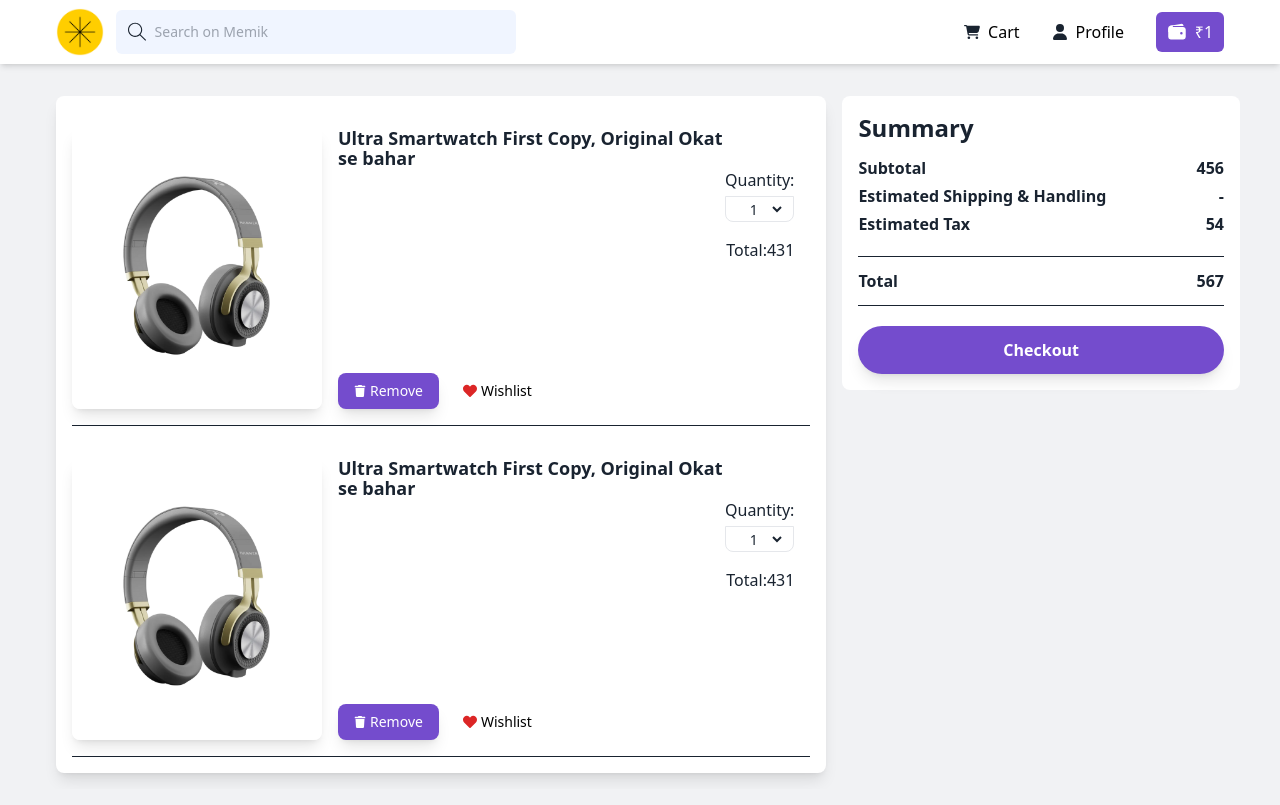
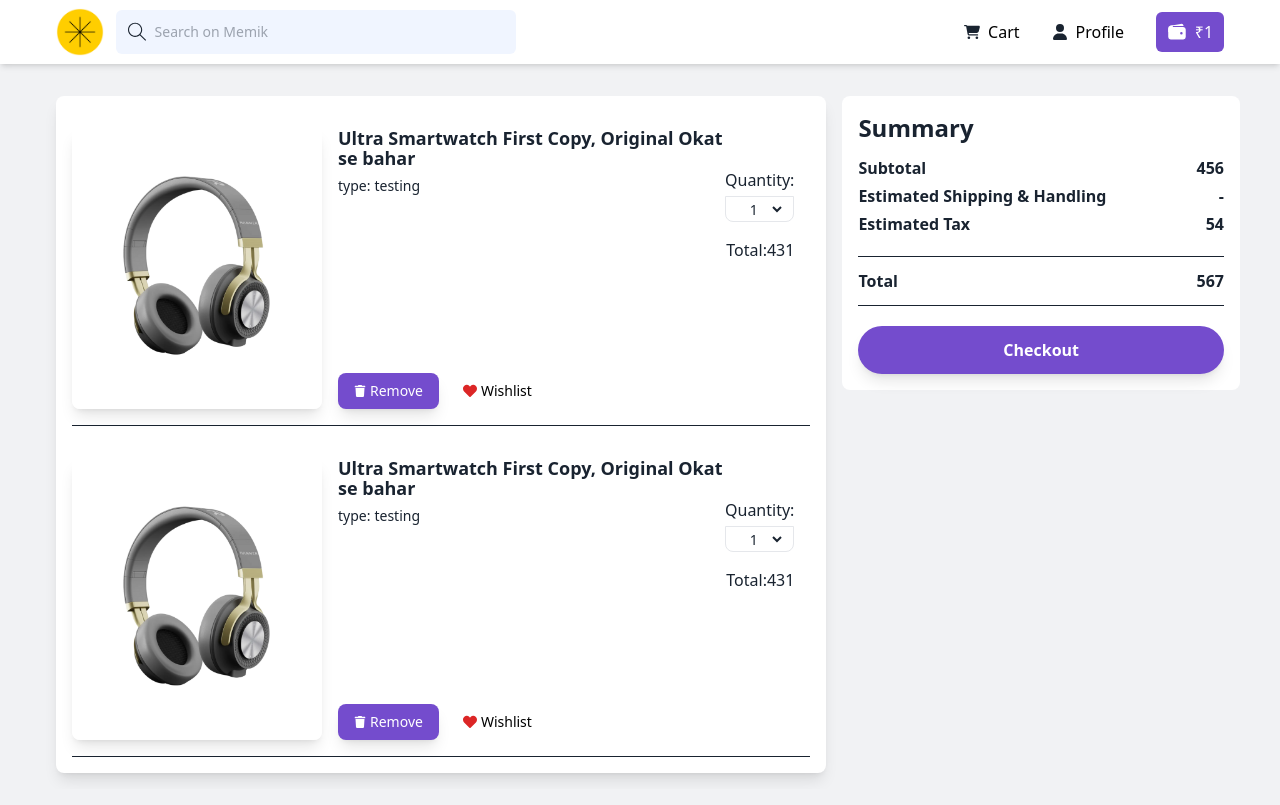
Before and after one commit to mo-amir-code/karteca-frontend, a Next.js app: page /user/cart in a window 1280 px wide. Built offline with nearby package versions, Linux system fonts and the light colour scheme.

Commit message:
cartitem fixed

```diff
--- a/src/components/cart/CartItem.tsx
+++ b/src/components/cart/CartItem.tsx
@@ -21,7 +21,7 @@ const CartItem = () => {
                     Ultra Smartwatch First Copy, Original Okat se bahar
                   </h2>
                   <div>
-                    <Specifications />
+                    <Specifications specs={{type:"testing"}} />
                   </div>
                 </div>
               </div>
```
